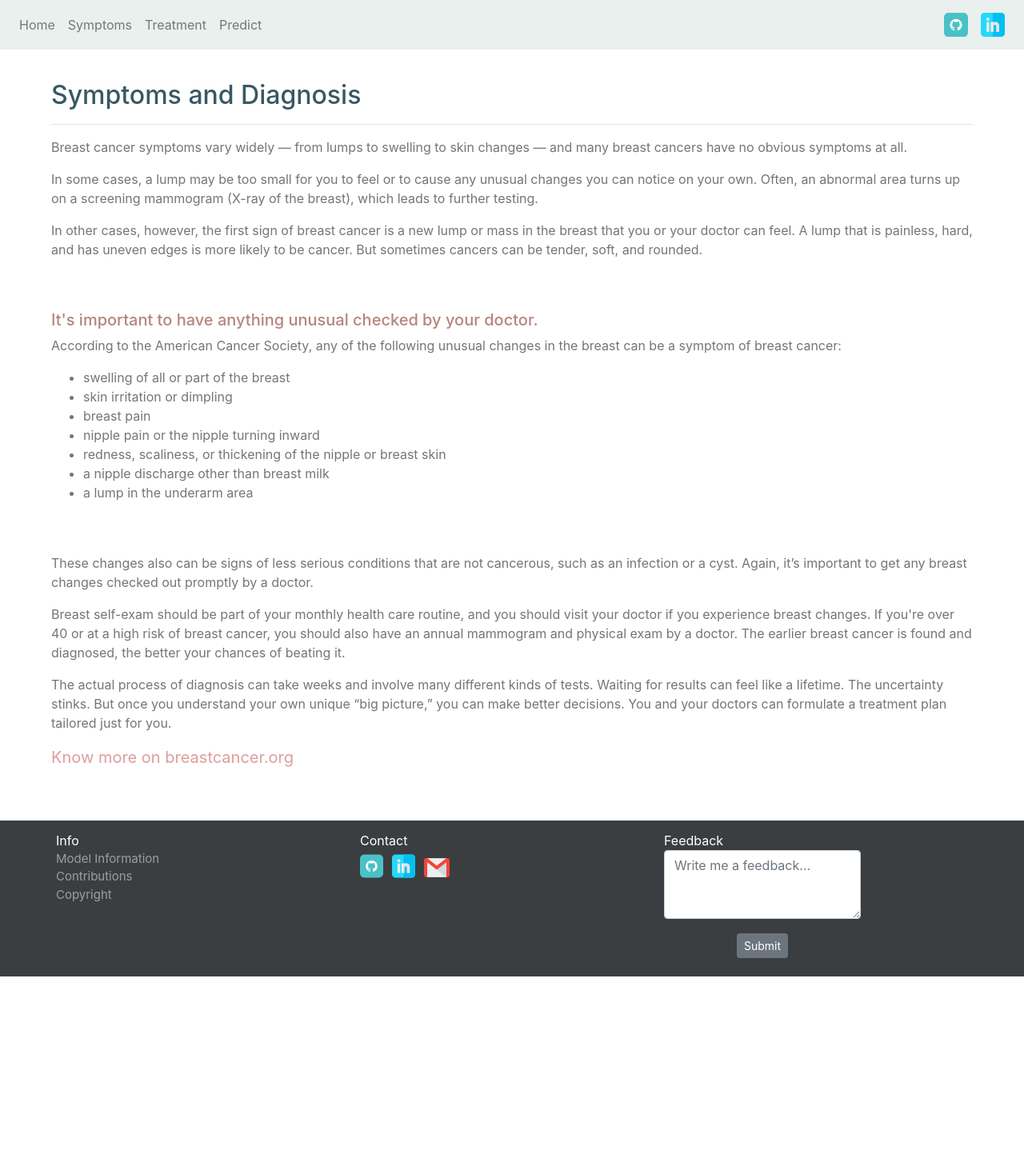
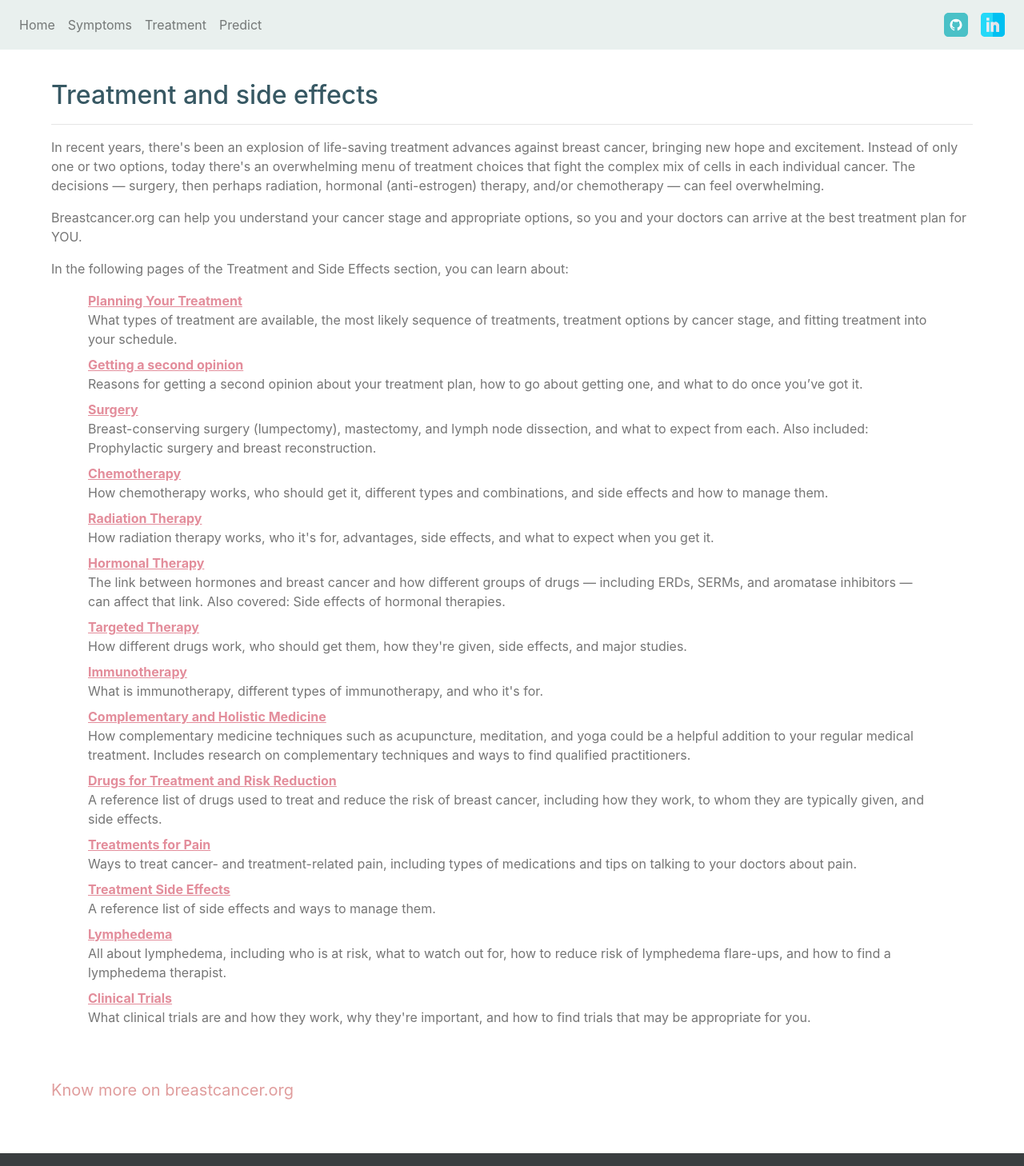
Before and after one commit to sourav731/BreastCancerFrontEnd, a React (Create React App) app in the folder frontend/: page / in a window 1280 px wide. Shown: the top 1458 px of the page at 80% size. Before the commit the page ends 1221 px from the top, so only its background shows below. Built offline with nearby package versions, Linux system fonts and the light colour scheme.

Commit message:
treatment page added

```diff
--- a/frontend/src/App.js
+++ b/frontend/src/App.js
@@ -1,11 +1,12 @@
 import React from "react";
 import Home from "./Pages/Home";
 import Symptoms from "./Pages/Symptoms";
+import Treatment from "./Pages/Treatment";
 
 function App() {
   return (
     <div className="App">
-      <Symptoms />
+      <Treatment />
     </div>
   );
 }
--- a/frontend/src/Pages/Symptoms.jsx
+++ b/frontend/src/Pages/Symptoms.jsx
@@ -7,6 +7,7 @@ function Symptoms() {
   return (
     <React.Fragment>
       <NavBar />
+      <Zoom>
         <div style={{ margin: "3% 5% 5% 5%", color: "#757575" }}>
           <h2 style={{ color: "#375863" }}>Symptoms and Diagnosis</h2>
           <hr />
@@ -15,26 +16,27 @@ function Symptoms() {
             changes — and many breast cancers have no obvious symptoms at all.
           </p>
           <p>
-          In some cases, a lump may be too small for you to feel or to cause any
-          unusual changes you can notice on your own. Often, an abnormal area
-          turns up on a screening mammogram (X-ray of the breast), which leads
-          to further testing.
+            In some cases, a lump may be too small for you to feel or to cause
+            any unusual changes you can notice on your own. Often, an abnormal
+            area turns up on a screening mammogram (X-ray of the breast), which
+            leads to further testing.
           </p>
           <p>
-          In other cases, however, the first sign of breast cancer is a new lump
-          or mass in the breast that you or your doctor can feel. A lump that is
-          painless, hard, and has uneven edges is more likely to be cancer. But
-          sometimes cancers can be tender, soft, and rounded.{" "}
+            In other cases, however, the first sign of breast cancer is a new
+            lump or mass in the breast that you or your doctor can feel. A lump
+            that is painless, hard, and has uneven edges is more likely to be
+            cancer. But sometimes cancers can be tender, soft, and rounded.{" "}
           </p>
         </div>
-
+      </Zoom>
+      <Zoom>
         <div style={{ margin: "5%", color: "#757575" }}>
           <h5 style={{ color: "#b5857b" }}>
             It's important to have anything unusual checked by your doctor.
           </h5>
           <p>
-          According to the American Cancer Society, any of the following unusual
-          changes in the breast can be a symptom of breast cancer:
+            According to the American Cancer Society, any of the following
+            unusual changes in the breast can be a symptom of breast cancer:
           </p>
           <div>
             <ul>
@@ -59,11 +61,11 @@ function Symptoms() {
           </p>
           <p>
             Breast self-exam should be part of your monthly health care routine,
-          and you should visit your doctor if you experience breast changes. If
-          you're over 40 or at a high risk of breast cancer, you should also
-          have an annual mammogram and physical exam by a doctor. The earlier
-          breast cancer is found and diagnosed, the better your chances of
-          beating it.
+            and you should visit your doctor if you experience breast changes.
+            If you're over 40 or at a high risk of breast cancer, you should
+            also have an annual mammogram and physical exam by a doctor. The
+            earlier breast cancer is found and diagnosed, the better your
+            chances of beating it.
           </p>
           <p>
             The actual process of diagnosis can take weeks and involve many
@@ -79,6 +81,7 @@ function Symptoms() {
             Know more on breastcancer.org
           </a>
         </div>
+      </Zoom>
 
       <Footer />
     </React.Fragment>
--- /dev/null
+++ b/frontend/src/Pages/Treatment.jsx
@@ -0,0 +1,205 @@
+import React from "react";
+import NavBar from "../Components/Navbar";
+import Footer from "../Components/Footer";
+import Zoom from "react-reveal/Zoom";
+
+var listHeadColor = "#e38d9b";
+
+function Treatment() {
+  return (
+    <React.Fragment>
+      <NavBar />
+
+      <div style={{ margin: "3% 5% 5% 5%", color: "#757575" }}>
+        <h2 style={{ color: "#375863" }}>Treatment and side effects</h2>
+        <hr />
+        <Zoom>
+          <p>
+            In recent years, there's been an explosion of life-saving treatment
+            advances against breast cancer, bringing new hope and excitement.
+            Instead of only one or two options, today there's an overwhelming
+            menu of treatment choices that fight the complex mix of cells in
+            each individual cancer. The decisions — surgery, then perhaps
+            radiation, hormonal (anti-estrogen) therapy, and/or chemotherapy —
+            can feel overwhelming.
+          </p>
+        </Zoom>
+        <Zoom>
+          <p>
+            Breastcancer.org can help you understand your cancer stage and
+            appropriate options, so you and your doctors can arrive at the best
+            treatment plan for YOU.
+          </p>
+          <p>
+            In the following pages of the Treatment and Side Effects section,
+            you can learn about:
+          </p>
+        </Zoom>
+
+        <div style={{ padding: "0% 4% 0% 4%" }}>
+          <dl>
+            <Zoom>
+              <dt style={{ color: listHeadColor, textDecoration: "underline" }}>
+                Planning Your Treatment{" "}
+              </dt>
+              <dd>
+                What types of treatment are available, the most likely sequence
+                of treatments, treatment options by cancer stage, and fitting
+                treatment into your schedule.
+              </dd>
+            </Zoom>
+
+            <Zoom>
+              <dt style={{ color: listHeadColor, textDecoration: "underline" }}>
+                Getting a second opinion
+              </dt>
+              <dd>
+                Reasons for getting a second opinion about your treatment plan,
+                how to go about getting one, and what to do once you’ve got it.
+              </dd>
+            </Zoom>
+
+            <Zoom>
+              <dt style={{ color: listHeadColor, textDecoration: "underline" }}>
+                Surgery
+              </dt>
+              <dd>
+                Breast-conserving surgery (lumpectomy), mastectomy, and lymph
+                node dissection, and what to expect from each. Also included:
+                Prophylactic surgery and breast reconstruction.
+              </dd>
+            </Zoom>
+
+            <Zoom>
+              <dt style={{ color: listHeadColor, textDecoration: "underline" }}>
+                Chemotherapy
+              </dt>
+              <dd>
+                How chemotherapy works, who should get it, different types and
+                combinations, and side effects and how to manage them.
+              </dd>
+            </Zoom>
+
+            <Zoom>
+              <dt style={{ color: listHeadColor, textDecoration: "underline" }}>
+                Radiation Therapy
+              </dt>
+              <dd>
+                How radiation therapy works, who it's for, advantages, side
+                effects, and what to expect when you get it.
+              </dd>
+            </Zoom>
+
+            <Zoom>
+              <dt style={{ color: listHeadColor, textDecoration: "underline" }}>
+                Hormonal Therapy
+              </dt>
+              <dd>
+                The link between hormones and breast cancer and how different
+                groups of drugs — including ERDs, SERMs, and aromatase
+                inhibitors — can affect that link. Also covered: Side effects of
+                hormonal therapies.
+              </dd>
+            </Zoom>
+
+            <Zoom>
+              <dt style={{ color: listHeadColor, textDecoration: "underline" }}>
+                Targeted Therapy
+              </dt>
+              <dd>
+                How different drugs work, who should get them, how they're
+                given, side effects, and major studies.
+              </dd>
+            </Zoom>
+
+            <Zoom>
+              <dt style={{ color: listHeadColor, textDecoration: "underline" }}>
+                Immunotherapy
+              </dt>
+              <dd>
+                What is immunotherapy, different types of immunotherapy, and who
+                it's for.
+              </dd>
+            </Zoom>
+
+            <Zoom>
+              <dt style={{ color: listHeadColor, textDecoration: "underline" }}>
+                Complementary and Holistic Medicine
+              </dt>
+              <dd>
+                How complementary medicine techniques such as acupuncture,
+                meditation, and yoga could be a helpful addition to your regular
+                medical treatment. Includes research on complementary techniques
+                and ways to find qualified practitioners.
+              </dd>
+            </Zoom>
+
+            <Zoom>
+              <dt style={{ color: listHeadColor, textDecoration: "underline" }}>
+                Drugs for Treatment and Risk Reduction
+              </dt>
+              <dd>
+                A reference list of drugs used to treat and reduce the risk of
+                breast cancer, including how they work, to whom they are
+                typically given, and side effects.
+              </dd>
+            </Zoom>
+
+            <Zoom>
+              <dt style={{ color: listHeadColor, textDecoration: "underline" }}>
+                Treatments for Pain
+              </dt>
+              <dd>
+                Ways to treat cancer- and treatment-related pain, including
+                types of medications and tips on talking to your doctors about
+                pain.
+              </dd>
+            </Zoom>
+
+            <Zoom>
+              <dt style={{ color: listHeadColor, textDecoration: "underline" }}>
+                Treatment Side Effects
+              </dt>
+              <dd>A reference list of side effects and ways to manage them.</dd>
+            </Zoom>
+            <Zoom>
+              <dt style={{ color: listHeadColor, textDecoration: "underline" }}>
+                Lymphedema
+              </dt>
+              <dd>
+                All about lymphedema, including who is at risk, what to watch
+                out for, how to reduce risk of lymphedema flare-ups, and how to
+                find a lymphedema therapist.
+              </dd>
+            </Zoom>
+
+            <Zoom>
+              <dt style={{ color: listHeadColor, textDecoration: "underline" }}>
+                Clinical Trials
+              </dt>
+              <dd>
+                What clinical trials are and how they work, why they're
+                important, and how to find trials that may be appropriate for
+                you.
+              </dd>
+            </Zoom>
+          </dl>
+        </div>
+      </div>
+      <Zoom>
+        <div style={{ margin: "5% ", color: "#757575" }}>
+          <a
+            href="https://www.breastcancer.org/treatment"
+            target="_blank"
+            style={{ color: "#e09d9d", fontSize: "20px" }}
+          >
+            Know more on breastcancer.org
+          </a>
+        </div>
+      </Zoom>
+      <Footer />
+    </React.Fragment>
+  );
+}
+
+export default Treatment;
```
Lines whose indentation alone changed are shown as unchanged.
